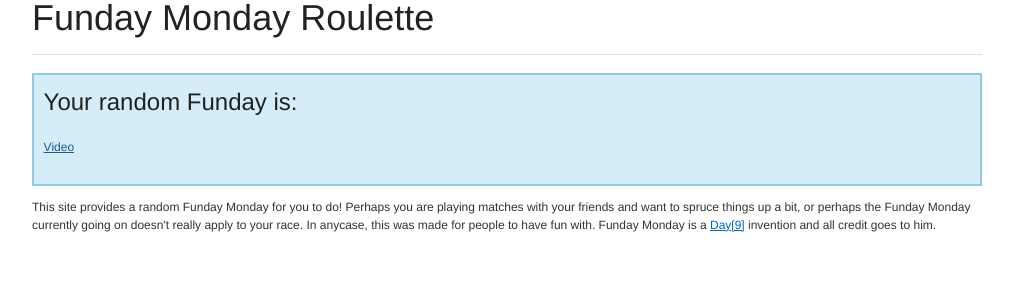
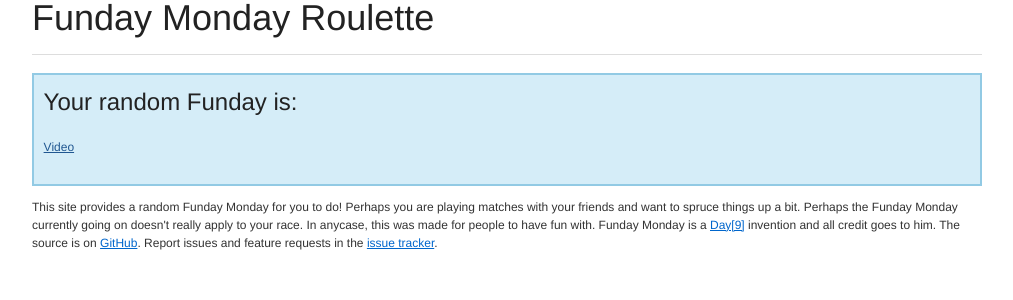
Before and after one commit to wraithan/funday, a Django app: template anyday/core/templates/home.html in a window 1280 px wide. Shown: the top 300 px of the page, without its empty margins (133-1146 px from the left). Run offline with Django 3.2, Linux system fonts and the light colour scheme; the template is opened without the code that fills it, so the values that code supplies are empty; parts of the project's set-up code (start-up, migrations or seed data) failed here and were passed over.

Commit message:
add source and issue tracker to footer

```diff
--- a/anyday/core/templates/home.html
+++ b/anyday/core/templates/home.html
@@ -10,12 +10,13 @@
 
 <div class="site-description">
   <p>
-    This site provides a random Funday Monday for you to do! Perhaps you are
-    playing matches with your friends and want to spruce things up a bit, or
-    perhaps the Funday Monday currently going on doesn't really apply to your
-    race. In anycase, this was made for people to have fun with. Funday Monday
-    is a <a href="http://day9.tv">Day[9]</a> invention and all credit goes to
-    him.
+    This site provides a random Funday Monday for you to do!
+    Perhaps you are playing matches with your friends and want to spruce things up a bit.
+    Perhaps the Funday Monday currently going on doesn't really apply to your race.
+    In anycase, this was made for people to have fun with.
+    Funday Monday is a <a href="http://day9.tv">Day[9]</a> invention and all credit goes to him.
+    The source is on <a href="https://github.com/wraithan/funday">GitHub</a>.
+    Report issues and feature requests in the <a href="https://github.com/wraithan/funday/issues">issue tracker</a>.
   </p>
 </div>
 {% endblock content %}
```
